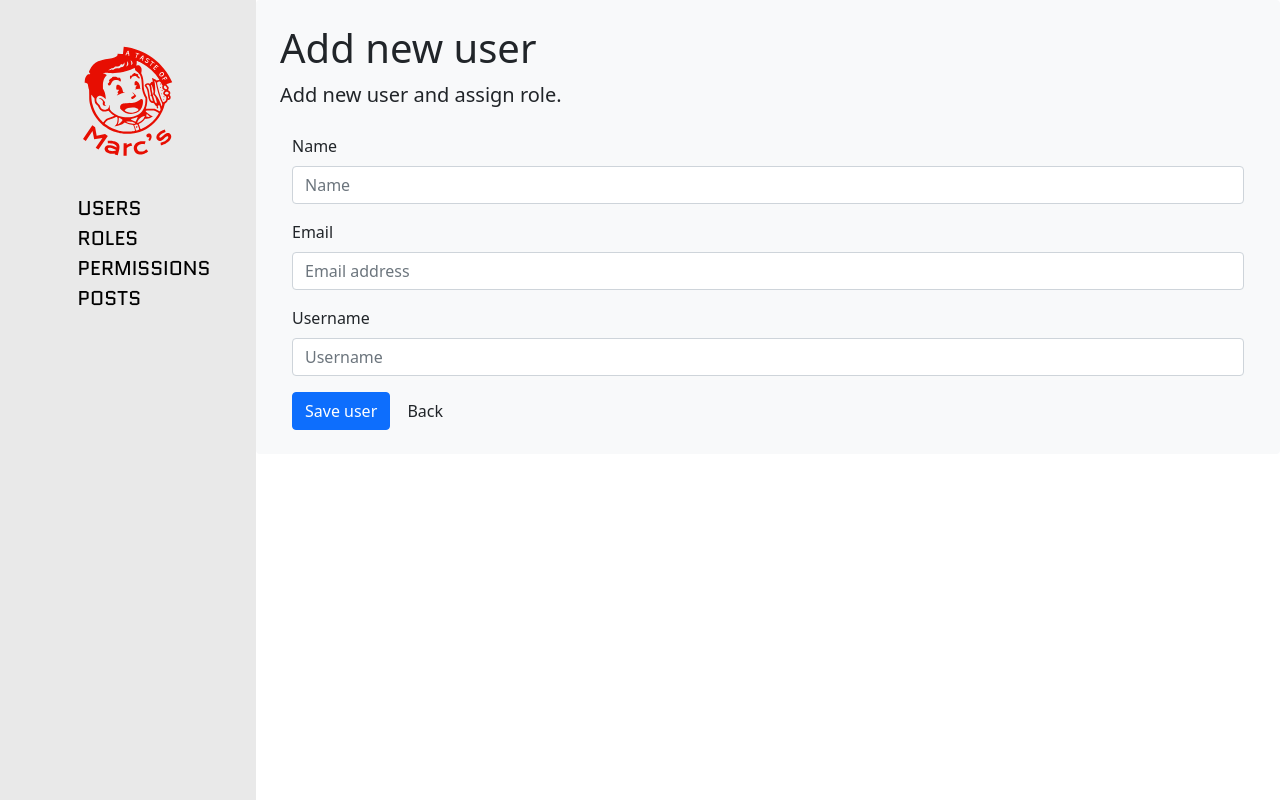
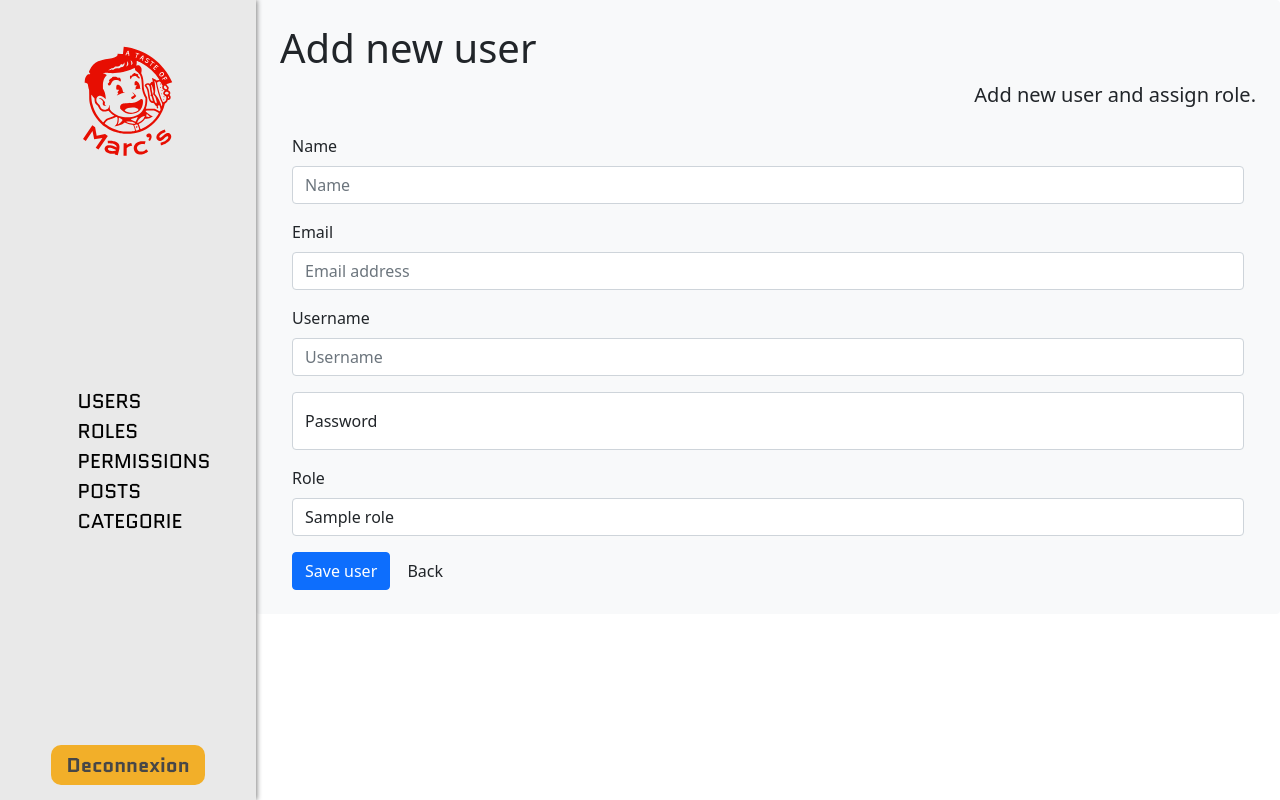
Before and after one commit to PierreHerbert/Marc, a Laravel app: template resources/views/users/create.blade.php in a window 1280 px wide. Run offline with Laravel 9, Linux system fonts and the light colour scheme; the template is opened without the code that fills it: most values are stand-ins (such as "Sample title", 1, 10 or a date in 2020); some web fonts are replaced.

Commit message:
28/06/2022

```diff
--- a/resources/views/crud/partials/header.blade.php
+++ b/resources/views/crud/partials/header.blade.php
@@ -56,5 +56,11 @@
         <li><a href="/roles">ROLES</a></li>
         <li><a href="/permissions">PERMISSIONS</a></li>
         <li><a href="{{route('posts.index')}}">POSTS</a></li>
+        <li><a href="{{route('categorie.index')}}">CATEGORIE</a></li>
     </ul>
+
+    <a href='/logout' class="Logout_crud">
+    Deconnexion
+</a>
+
 </nav>
--- a/resources/views/index.blade.php
+++ b/resources/views/index.blade.php
@@ -42,7 +42,7 @@
                         <img src="{{asset('images/shape-item-left.png')}}" alt="">
                         <img src="{{asset('images/shape-item.png')}}" alt="">
                     </div>
-                    <img src="{{asset('images/burger.png')}}">
+                    <img src="{{asset('images/'.$post->images)}}">
                     <h3>{{$post->title}}</h3>
                     <p>Lorem ipsum dolor sit amet consectetur adipisicing elit. Architecto, illo.</p>
                 </div>
--- a/resources/views/layouts/header.blade.php
+++ b/resources/views/layouts/header.blade.php
@@ -9,9 +9,9 @@
     <link href="https://fonts.googleapis.com/css2?family=Overlock:wght@400;700;900&family=Quantico:wght@400;700&display=swap" rel="stylesheet">
     <link rel="icon" type="image/png" href="{{asset('images/logo.png')}}" />
     @if(Route::current()->getName() == 'index')
-        <title> BIG BURGER</title>
+        <title> MARC'S</title>
     @else
-    <title>BigBurger | {{ Request::segment(1) }}</title>
+    <title>MARC'S | {{ Request::segment(1) }}</title>
     @endif
 </head>
 @include('layouts.auth-master')
--- a/resources/views/users/create.blade.php
+++ b/resources/views/users/create.blade.php
@@ -45,6 +45,27 @@
                     @endif
                 </div>
 
+                <div class="form-group form-floating mb-3">
+                    <input type="password" class="form-control" name="password" value="{{ old('password') }}" placeholder="Password" required="required">
+                    <label for="floatingPassword">Password</label>
+                    @if ($errors->has('password'))
+                        <span class="text-danger text-left">{{ $errors->first('password') }}</span>
+                    @endif
+                </div>
+
+                <div class="mb-3">
+                    <label for="role" class="form-label">Role</label>
+                    <select class="form-control"
+                        name="role" required>
+                        @foreach($roles as $role)
+                            <option value="{{ $role->id }}">{{ $role->name }}</option>
+                        @endforeach
+                    </select>
+                    @if ($errors->has('role'))
+                        <span class="text-danger text-left">{{ $errors->first('role') }}</span>
+                    @endif
+                </div>
+
                 <button type="submit" class="btn btn-primary">Save user</button>
                 <a href="{{ route('users.index') }}" class="btn btn-default">Back</a>
             </form>
--- a/resources/views/users/index.blade.php
+++ b/resources/views/users/index.blade.php
@@ -4,7 +4,7 @@
 
     <div class="bg-light p-4 rounded">
         <div class="lead">
-            <a href="{{ route('users.create') }}" class="btn btn-primary btn-sm float-right">Ajouter un Utilisateur</a>
+            <a href="{{ route('users.create') }}" class="btn-ajouter">Ajouter un Utilisateur</a>
         </div>
 
         <div class="mt-2">
```
Also changed, not shown: app/Http/Controllers/UsersController.php (+6 -9 lines), resources/sass/_crud.scss (+45 -0 lines), resources/views/users/edit.blade.php (+9 -0 lines), public/css/app.css. Lines whose indentation alone changed are shown as unchanged.
